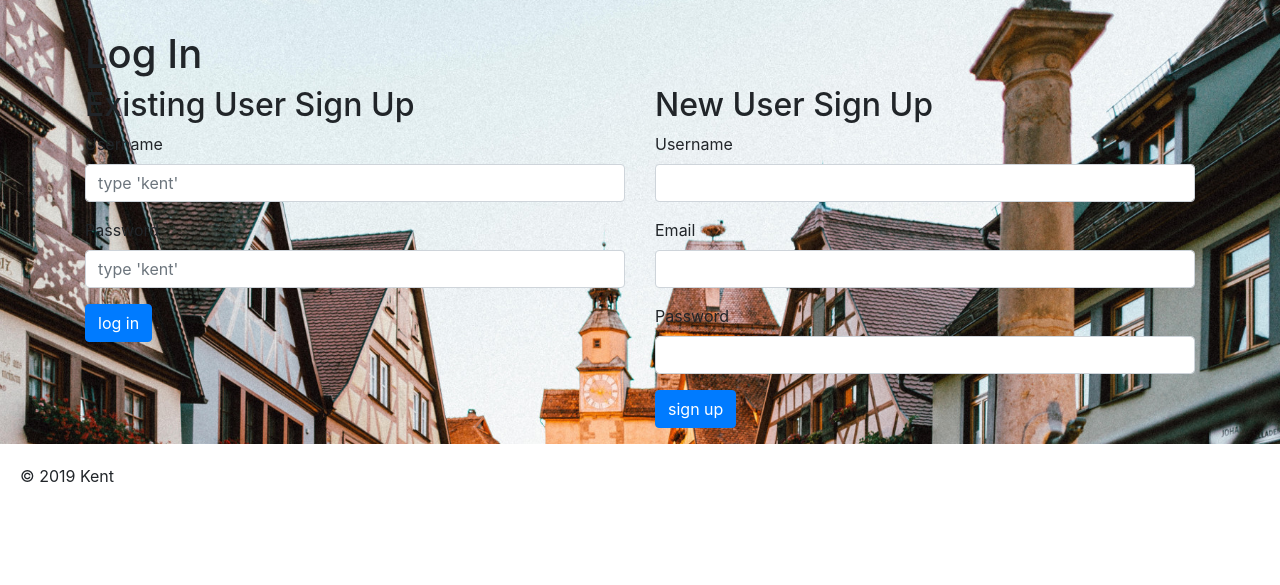
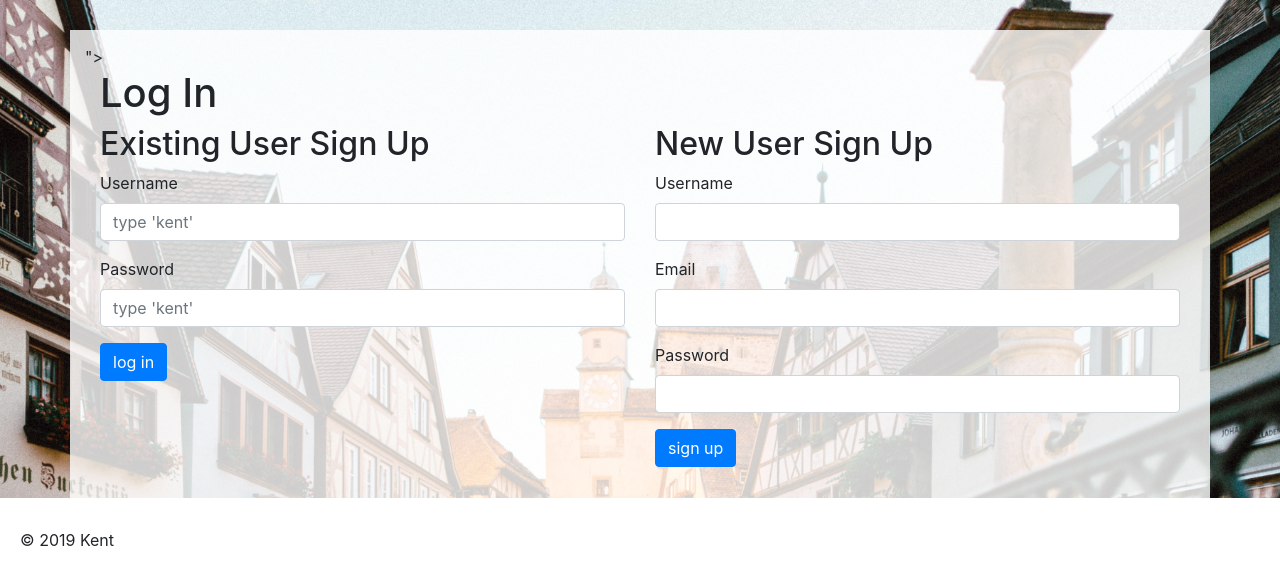
Before and after one commit to kentimus/cs313, a PHP site: page /assignments/project/log_in.php in a window 1280 px wide. Shown: the part 56-641 px from the top of the page. Run offline with PHP 8.4, Linux system fonts and the light colour scheme; data that the repository does not hold is empty; some libraries are stand-ins or nearby versions.

Commit message:
working on css

```diff
--- a/assignments/project/log_in.php
+++ b/assignments/project/log_in.php
@@ -13,7 +13,7 @@ if(isset($_GET['error']) && $_GET['error'] == 'true'){
 
 <section class="container-fluid" id="hero-homepage">
     <div class="container">
-        <div class="row">
+        <div class="row page-header">">
             <div class="col-md-12">
                 <h1>Log In</h1>
             </div>
```
